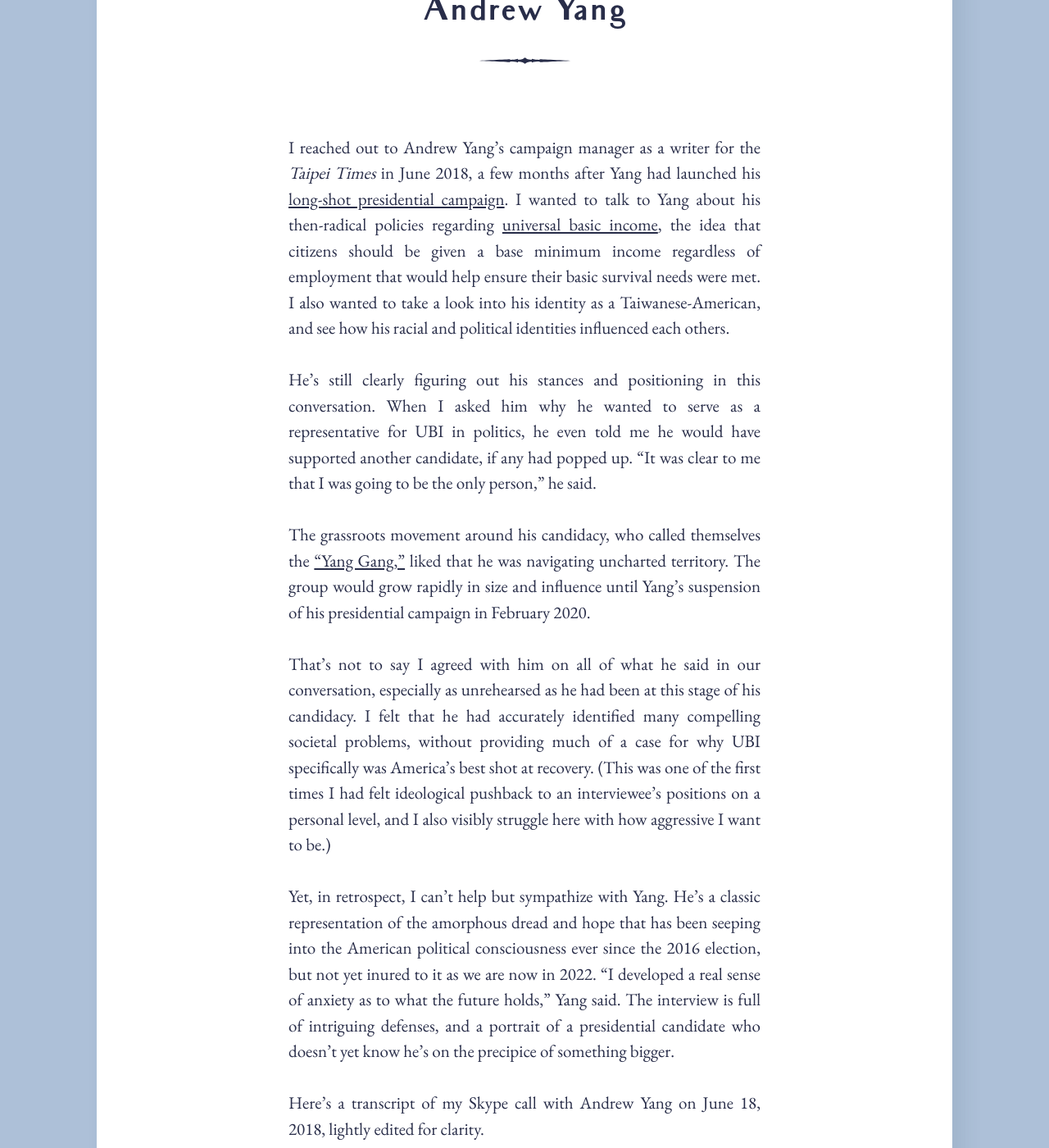
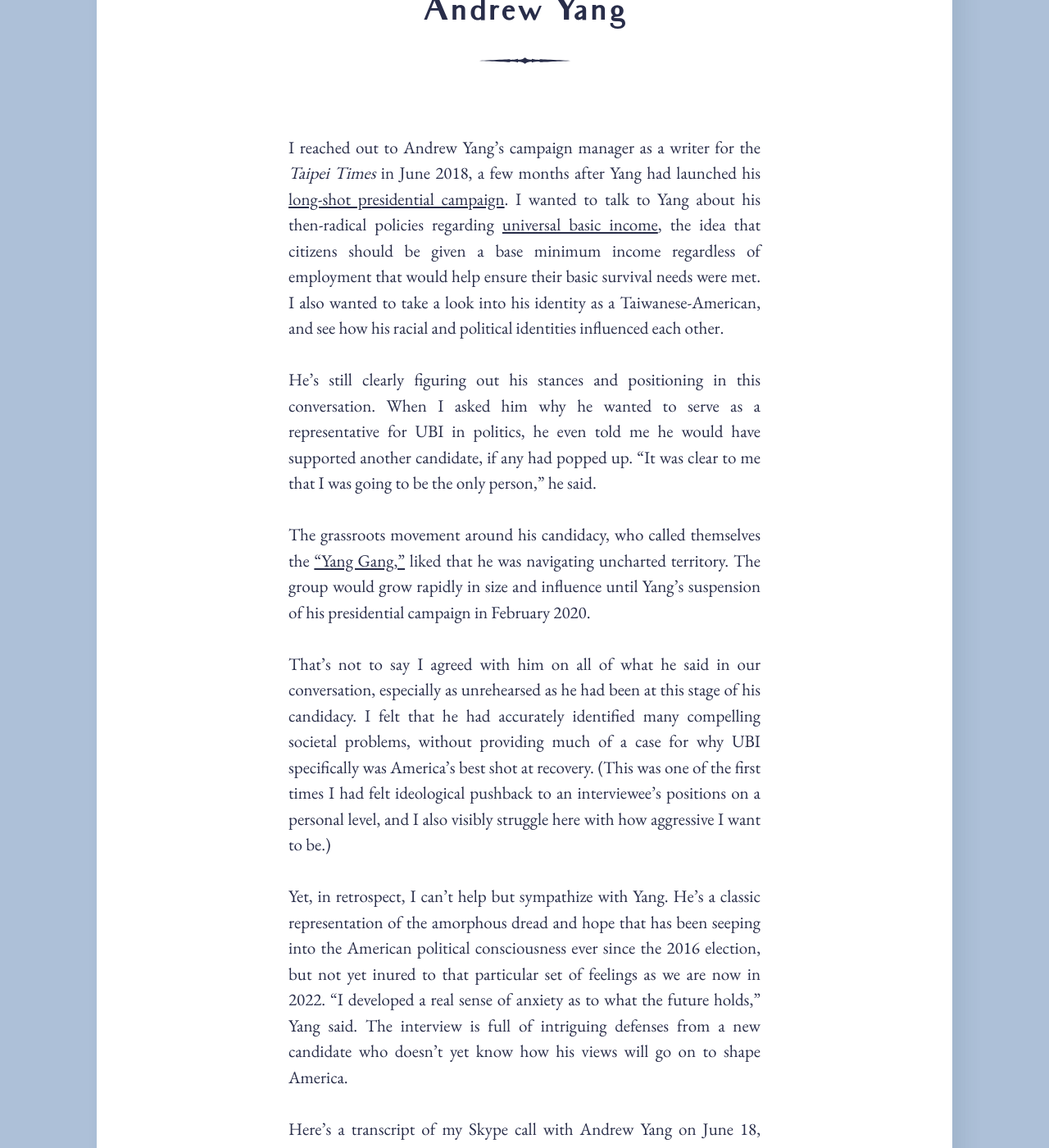
Before and after one commit to reversely/reverses-master, a Jekyll site: the page built from _posts/2018-06-18-Andrew-Yang.md, in a window 1280 px wide and 1400 px high, scrolled down 811 px. Shown: the whole window at 82% size. Built offline with Jekyll 4.4.1, drawn with Linux system fonts in a browser that asks for light colours; some web fonts are replaced.

```diff
--- a/_layouts/default.html
+++ b/_layouts/default.html
@@ -1,7 +1,7 @@
 <!DOCTYPE html>
 <html lang="{{ page.lang | default: site.lang | default: "en" }}">
   <head>
-
+ {% include analytics.html %}
     <meta charset="utf-8">
     <meta http-equiv="X-UA-Compatible" content="IE=edge">
     <meta name="viewport" content="width=device-width, initial-scale=1">
--- a/_posts/2018-06-18-Andrew-Yang.md
+++ b/_posts/2018-06-18-Andrew-Yang.md
@@ -4,7 +4,7 @@ title: "Andrew Yang"
 author: "Shereen Lee"
 image: /assets/images/Andrew-Yang.jpg
 ---
-I reached out to Andrew Yang’s campaign manager as a writer for the <em>Taipei Times</em> in June 2018, a few months after Yang had launched his <a href ="https://www.washingtonpost.com/news/magazine/wp/2019/06/10/feature/random-man-runs-for-president-the-odd-saga-of-andrew-yang-explained/">long-shot presidential campaign</a>. I wanted to talk to Yang about his then-radical policies regarding <a href ="https://basicincome.stanford.edu/about/what-is-ubi/">universal basic income</a>, the idea that citizens should be given a base minimum income regardless of employment that would help ensure their basic survival needs were met. I also wanted to take a look into his identity as a Taiwanese-American, and see how his racial and political identities influenced each others.
+I reached out to Andrew Yang’s campaign manager as a writer for the <em>Taipei Times</em> in June 2018, a few months after Yang had launched his <a href ="https://www.washingtonpost.com/news/magazine/wp/2019/06/10/feature/random-man-runs-for-president-the-odd-saga-of-andrew-yang-explained/">long-shot presidential campaign</a>. I wanted to talk to Yang about his then-radical policies regarding <a href ="https://basicincome.stanford.edu/about/what-is-ubi/">universal basic income</a>, the idea that citizens should be given a base minimum income regardless of employment that would help ensure their basic survival needs were met. I also wanted to take a look into his identity as a Taiwanese-American, and see how his racial and political identities influenced each other.
 
 <br>He’s still clearly figuring out his stances and positioning in this conversation. When I asked him why he wanted to serve as a representative for UBI in politics, he even told me he would have supported another candidate, if any had popped up. “It was clear to me that I was going to be the only person,” he said.
 
@@ -12,9 +12,9 @@ I reached out to Andrew Yang’s campaign manager as a writer for the <em>Taipei
 
 <br>That’s not to say I agreed with him on all of what he said in our conversation, especially as unrehearsed as he had been at this stage of his candidacy. I felt that he had accurately identified many compelling societal problems, without providing much of a case for why UBI specifically was America’s best shot at recovery. (This was one of the first times I had felt ideological pushback to an interviewee’s positions on a personal level, and I also visibly struggle here with how aggressive I want to be.)
 
-<br>Yet, in retrospect, I can't help but sympathize with Yang. He's a classic representation of the amorphous dread and hope that has been seeping into the American political consciousness ever since the 2016 election, but not yet inured to it as we are now in 2022. “I developed a real sense of anxiety as to what the future holds,” Yang said. The interview is full of intriguing defenses, and a portrait of a presidential candidate who doesn't yet know he's on the precipice of something bigger.
+<br>Yet, in retrospect, I can't help but sympathize with Yang. He's a classic representation of the amorphous dread and hope that has been seeping into the American political consciousness ever since the 2016 election, but not yet inured to that particular set of feelings as we are now in 2022. “I developed a real sense of anxiety as to what the future holds,” Yang said. The interview is full of intriguing defenses from a new candidate who doesn't yet know how his views will go on to shape America.
 
-<br>Here’s a transcript of my Skype call with Andrew Yang on June 18, 2018, lightly edited for clarity.
+<br>Here’s a transcript of my Skype call with Andrew Yang on June 18, 2018, lightly edited for clarity.<br>
 <h4>May 19, 2022</h4><br>
 
 <img src="/assets/images/divider.svg" alt="re:verses" style="width:140px;">
```
Also changed, not shown: _includes/google-analytics.html (+11 -0 lines).
